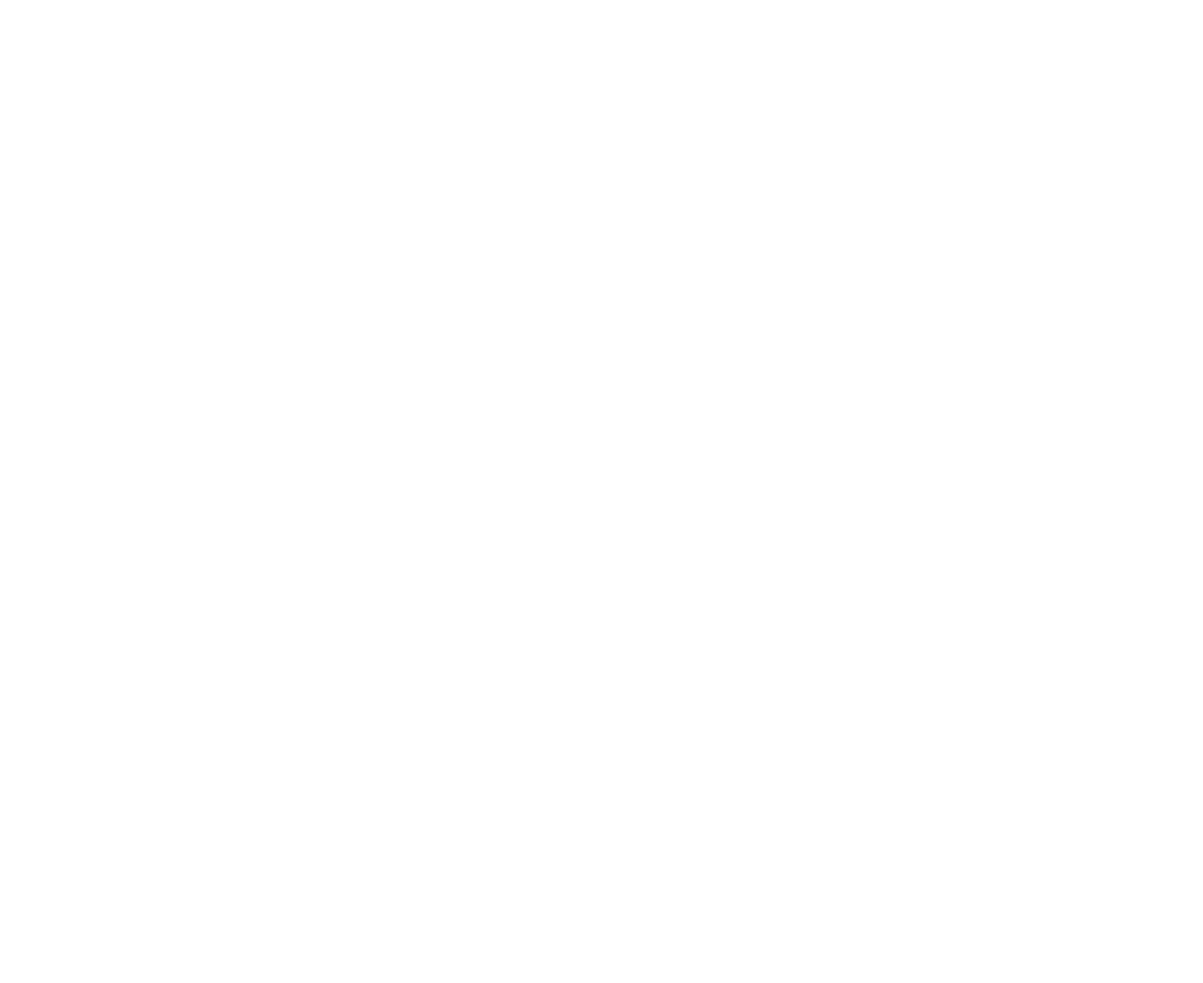
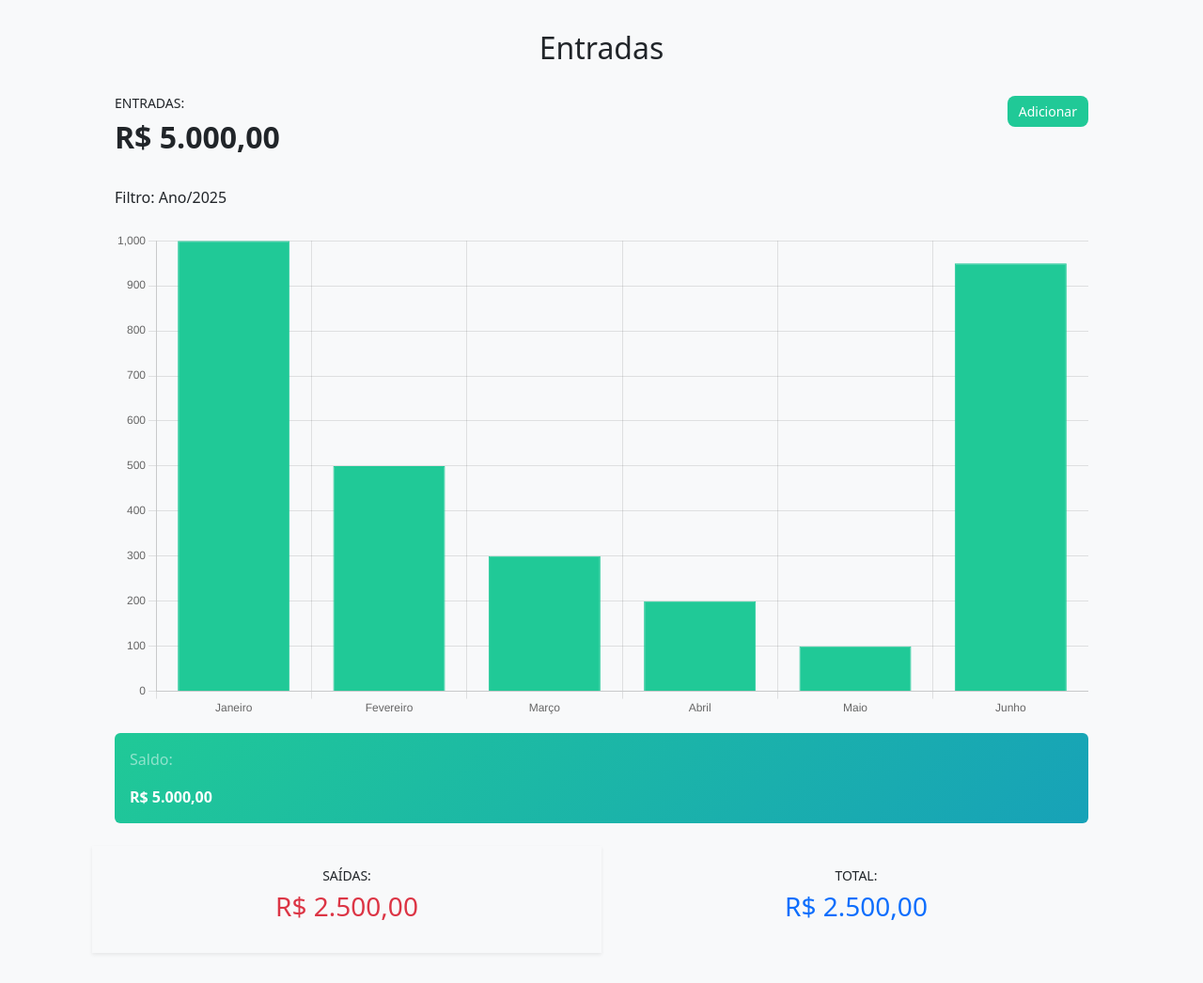
Before and after one commit to guilherme-luccas/fiap_fase4_cap9, a plain HTML site: page index.html in a window 1280 px wide. Shown: the whole page at 94% size. Before the commit the page ends 800 px from the top, so only its background shows below. Drawn offline with nearby package versions, Linux system fonts and the light colour scheme.

Commit message:
estilo e html

```diff
--- a/index.html
+++ b/index.html
@@ -1,9 +1,100 @@
 <!DOCTYPE html>
-<html lang="en">
+<html lang="pt-BR">
   <head>
     <meta charset="UTF-8" />
     <meta name="viewport" content="width=device-width, initial-scale=1.0" />
-    <title>Document</title>
+    <title>Entradas</title>
+    <link
+      href="https://cdn.jsdelivr.net/npm/bootstrap@5.3.0/dist/css/bootstrap.min.css"
+      rel="stylesheet"
+    />
+
+    <link rel="stylesheet" href="styles.css" />
   </head>
-  <body></body>
+  <body>
+    <div class="container d-flex justify-content-center">
+      <div class="content-wrapper">
+        <div class="text-center">
+          <h2 class="text-dark">Entradas</h2>
+        </div>
+
+        <div class="card-body">
+          <div class="d-flex justify-content-between align-items-start mb-4">
+            <div>
+              <h6 class="card-subtitle mb-2">Entradas:</h6>
+              <h2 class="fw-bold">R$ 5.000,00</h2>
+            </div>
+            <button class="btn btn-custom-add">Adicionar</button>
+          </div>
+
+          <span class="d-flex justify-content-between align-items-center mb-4"
+            >Filtro: Ano/2025</span
+          >
+
+          <div>
+            <canvas id="grafico"></canvas>
+
+            <div class="balance-section">
+              <div
+                class="d-flex align-items-center justify-content-between bg-success rounded p-3"
+              >
+                <div class="d-flex align-items-center">
+                  <div>
+                    <p class="text-white-50">Saldo:</p>
+                    <div class="text-white fw-bold">R$ 5.000,00</div>
+                  </div>
+                </div>
+              </div>
+            </div>
+          </div>
+        </div>
+
+        <div class="d-flex justify-content-center">
+          <div class="card-body text-center shadow-sm">
+            <h6 class="card-subtitle mb-2">Saídas:</h6>
+            <h3 class="text-danger">R$ 2.500,00</h3>
+          </div>
+
+          <div class="card-body text-center">
+            <h6 class="card-subtitle mb-2">Total:</h6>
+            <h3 class="text-primary">R$ 2.500,00</h3>
+          </div>
+        </div>
+      </div>
+    </div>
+  </body>
+
+  <script src="https://cdn.jsdelivr.net/npm/chart.js"></script>
+  <script>
+    const ctx = document.getElementById("grafico");
+
+    new Chart(ctx, {
+      type: "bar",
+      data: {
+        labels: ["Janeiro", "Fevereiro", "Março", "Abril", "Maio", "Junho"],
+        datasets: [
+          {
+            label: "Entradas por mês",
+            data: [1000, 500, 300, 200, 100, 950],
+            backgroundColor: "#20c997",
+            borderColor: "#20c997",
+            borderWidth: 1,
+          },
+        ],
+      },
+      options: {
+        responsive: true,
+        plugins: {
+          legend: {
+            display: false,
+          },
+        },
+        scales: {
+          y: {
+            beginAtZero: true,
+          },
+        },
+      },
+    });
+  </script>
 </html>
--- a/styles.css
+++ b/styles.css
@@ -0,0 +1,38 @@
+body {
+  background-color: #f8f9fa;
+}
+
+.balance-section {
+  margin-top: 1rem;
+}
+
+.balance-section .bg-success {
+  background: linear-gradient(135deg, #20c997 0%, #17a2b8 100%);
+  border: none;
+  transition: all 0.3s ease;
+}
+
+.card-body {
+  padding: 1.5rem;
+}
+
+.card-subtitle {
+  font-size: 0.875rem;
+  font-weight: 500;
+  text-transform: uppercase;
+}
+
+.content-wrapper {
+  padding: 2rem 1rem;
+  width: 100%;
+}
+
+.btn-custom-add {
+  background-color: #20c997;
+  color: white;
+  border: none;
+  border-radius: 8px;
+  font-size: 0.875rem;
+  font-weight: 500;
+  cursor: pointer;
+}
```
